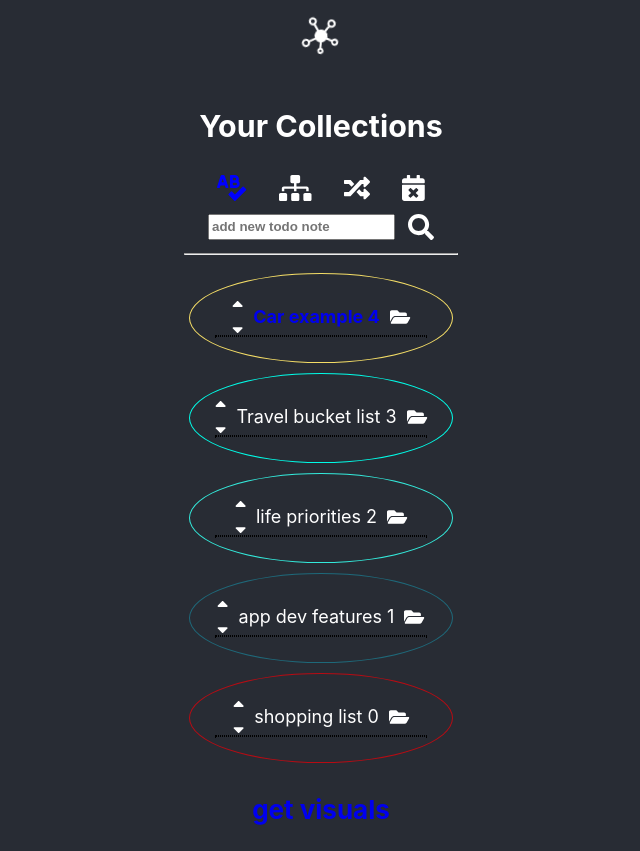
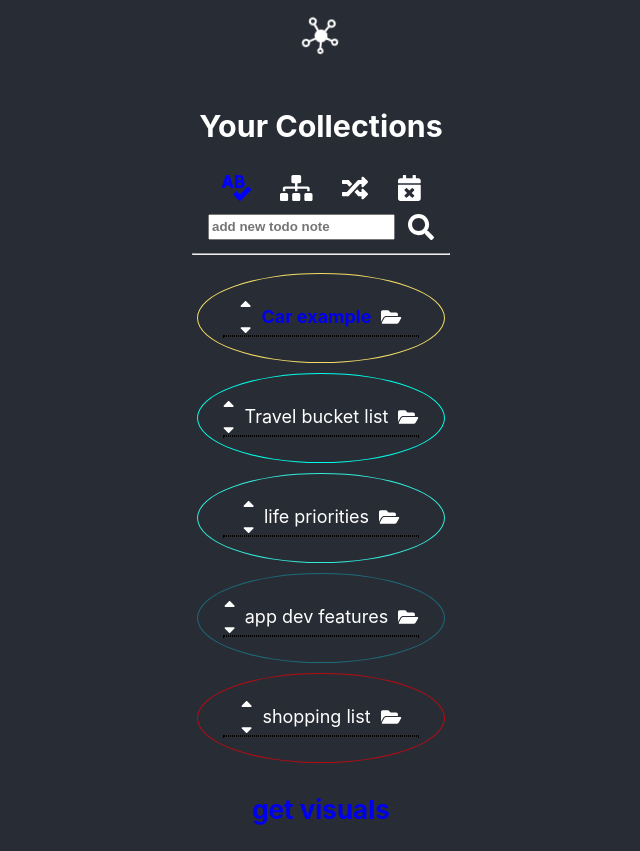
Before and after one commit to mrtplnkr/RelatableNotes, a React (Create React App) app: page /#/notepad in a window 1280 px wide. Shown: the whole page, without its empty margins (319-959 px from the left). Built offline with nearby package versions, Linux system fonts and the light colour scheme; what google-maps-react would draw is missing.

Commit message:
removed order

```diff
--- a/src/components/molecules/ManageNotePC.tsx
+++ b/src/components/molecules/ManageNotePC.tsx
@@ -27,7 +27,7 @@ export function ManageNotePC (props: IManageNotePCProps) {
 
   return (
     <div className="dropdown">
-      {props.mainNote.cut ? <div style={{opacity: '0.1'}}>{props.mainNote.text} {props.mainNote.order}</div>
+      {props.mainNote.cut ? <div style={{opacity: '0.1'}}>{props.mainNote.text}</div>
         :
         <ShowHeader {...{highlighted, showChildren, hasChildren, setShowChildren, hasBrothers, updatingText, setUpdatingText, mainNote, dispatch }} />
       }
--- a/src/components/organisms/ShowHeader.tsx
+++ b/src/components/organisms/ShowHeader.tsx
@@ -29,11 +29,11 @@ export function ShowHeader (props: IshowHeaderProps) {
                 // eslint-disable-next-line react/jsx-no-target-blank
                 <a target="_blank" href={props.mainNote.url} style={{margin: '0 10px'}}
                   className={props.highlighted ? 'zoom-in-zoom-out' : ''}>
-                    {props.mainNote.text} {props.mainNote.order}</a>
+                    {props.mainNote.text}</a>
               :
                 <span className={props.highlighted ? 'zoom-in-zoom-out' : ''} style={{margin: '0 10px',
                   textDecoration: props.mainNote.type === ENoteType.todo && props.mainNote.done ? 'line-through' : ''}}>
-                    {props.mainNote.text} {props.mainNote.order}</span>
+                    {props.mainNote.text}</span>
               }
 
               <div style={{cursor: 'n-resize'}} onClick={() => props.hasChildren ? props.setShowChildren(!props.showChildren) : console.log('nothing')}>
```
